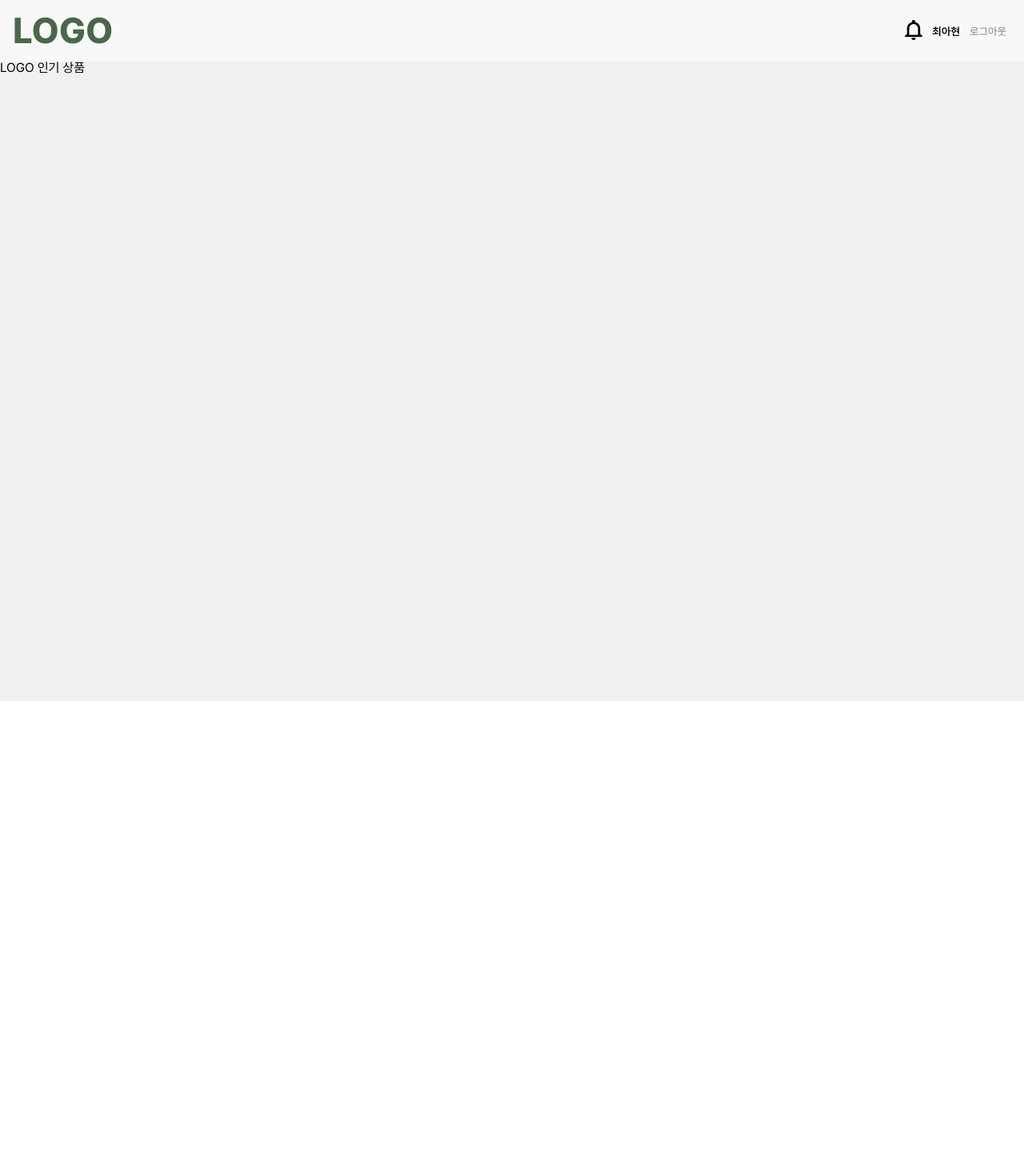
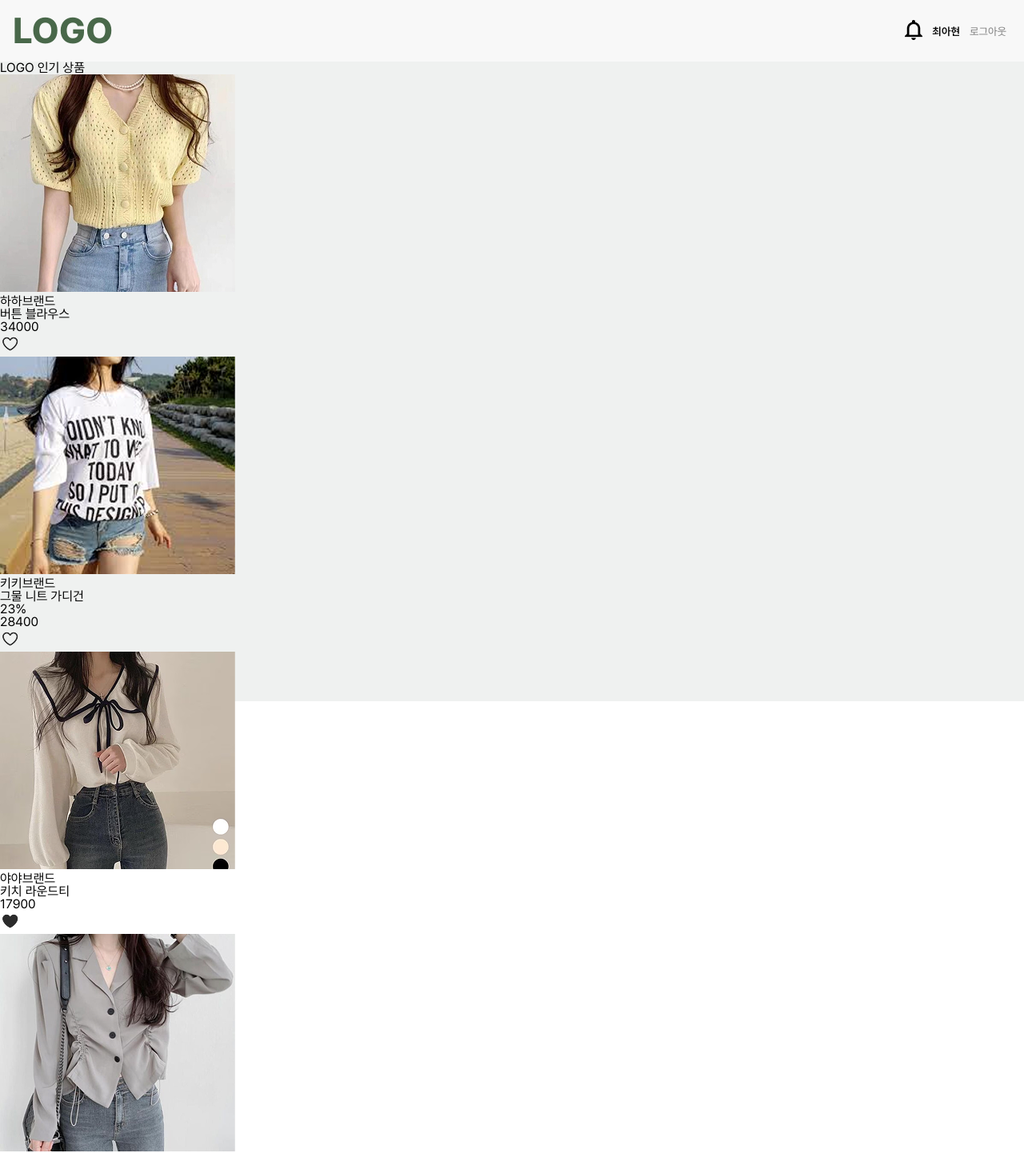
Before and after one commit to 2026-Likelion-Kongju-Frontend/ahyeon-frontend, a React (Vite) app in the folder CH2/: page / in a window 1280 px wide. Shown: the top 1442 px of the page at 80% size. Before the commit the page ends 877 px from the top, so only its background shows below. Built offline with nearby package versions, Linux system fonts and the light colour scheme.

Commit message:
style: ProductCard 및 ProductList 컴포넌트에서 상품 정보와 이미지를 표시하도록 업데이트

```diff
--- a/CH2/src/App.jsx
+++ b/CH2/src/App.jsx
@@ -8,7 +8,7 @@ function App () {
       <Header name={"최아현"}/>
       <ProductList/>
     </div>
-  )
+  );
 }
 
 export default App;
--- a/CH2/src/components/Header.jsx
+++ b/CH2/src/components/Header.jsx
@@ -13,8 +13,7 @@ function Header({name}) {
         <button className="login">로그아웃</button>
       </div>
     </div>
-
-  )
+  );
 }
 
 export default Header;
--- a/CH2/src/components/ProductCard.jsx
+++ b/CH2/src/components/ProductCard.jsx
@@ -1,9 +1,20 @@
 import './ProductCard.css';
+import Heart from '../assets/heart.png';
+import Heart_active from '../assets/Heart_active.png';
 
-function ProductCard () {
+function ProductCard ({image, brand, name, price, discountRate, isLiked}) {
   return (
-    <div></div>
-  )
+    <div>
+      <img src={image} alt="상품이미지" />
+      <div>
+        <p>{brand}</p>
+        <p>{name}</p>
+        {discountRate && <p>{discountRate}%</p>}
+        <p>{price}</p>
+      </div>
+      <img src={isLiked ? Heart_active : Heart} alt="좋아요" />
+    </div>
+  );
 }
 
 export default ProductCard;
--- a/CH2/src/components/ProductList.jsx
+++ b/CH2/src/components/ProductList.jsx
@@ -1,14 +1,41 @@
 import './ProductList.css'
 import ProductCard from "./ProductCard.jsx";
+
+const products = [
+  { id: 1, image: ("src/assets/Rectangle 4-1.png"), brand: "하하브랜드", name: "버튼 블라우스", price: 34000, discountRate: null, isLiked: false },
+  { id: 2, image: ("src/assets/Rectangle 4-2.png"), brand: "키키브랜드", name: "그물 니트 가디건", price: 28400, discountRate: 23, isLiked: false },
+  { id: 3, image: ("src/assets/Rectangle 4-3.png"), brand: "야야브랜드", name: "키치 라운드티", price: 17900, discountRate: null, isLiked: true },
+  { id: 4, image: ("src/assets/Rectangle 4-4.png"), brand: "호호브랜드", name: "카라 블라우스", price: 23800, discountRate: 30, isLiked: false },
+
+  { id: 5, image: ("src/assets/Rectangle 4-5.png"), brand: "마마브랜드", name: "쉬폰 블라우스", price: 50660, discountRate: null, isLiked: true },
+  { id: 6, image: ("src/assets/Rectangle 4-6.png"), brand: "히히브랜드", name: "여성 브이넥", price: 19200, discountRate: 18, isLiked: false },
+  { id: 7, image: ("src/assets/Rectangle 4-7.png"), brand: "모모브랜드", name: "체크 스커트", price: 30000, discountRate: 20, isLiked: false },
+  { id: 8, image: ("src/assets/Rectangle 4-8.png"), brand: "남남브랜드", name: "니시 니트", price: 43600, discountRate: null, isLiked: false },
+
+  { id: 9, image: ("/assets/Rectangle 4-9.png"), brand: "오오브랜드", name: "여름 민소매", price: 22000, discountRate: null, isLiked: false },
+  { id: 10, image: ("src/assets/Rectangle 4-10.png"), brand: "유유브랜드", name: "프린팅 반팔티", price: 26000, discountRate: 10, isLiked: false },
+  { id: 11, image: ("src/assets/Rectangle 4-11.png"), brand: "비비브랜드", name: "여성 트레이닝", price: 41000, discountRate: null, isLiked: false },
+  { id: 12, image: ("src/assets/Rectangle 4-12.png"), brand: "뷰뷰브랜드", name: "데님 원피스", price: 48000, discountRate: 15, isLiked: false },
+];
 
 
 function ProductList() {
   return (
     <div className="productList">
       LOGO 인기 상품
-      <ProductCard></ProductCard>
+      {products.map((product) => (
+        <ProductCard
+          key={product.id}
+          image={product.image}
+          brand={product.brand}
+          name={product.name}
+          price={product.price}
+          discountRate={product.discountRate}
+          isLiked={product.isLiked}
+        />
+      ))}
     </div>
-  )
+  );
 }
 
 export default ProductList;
```
